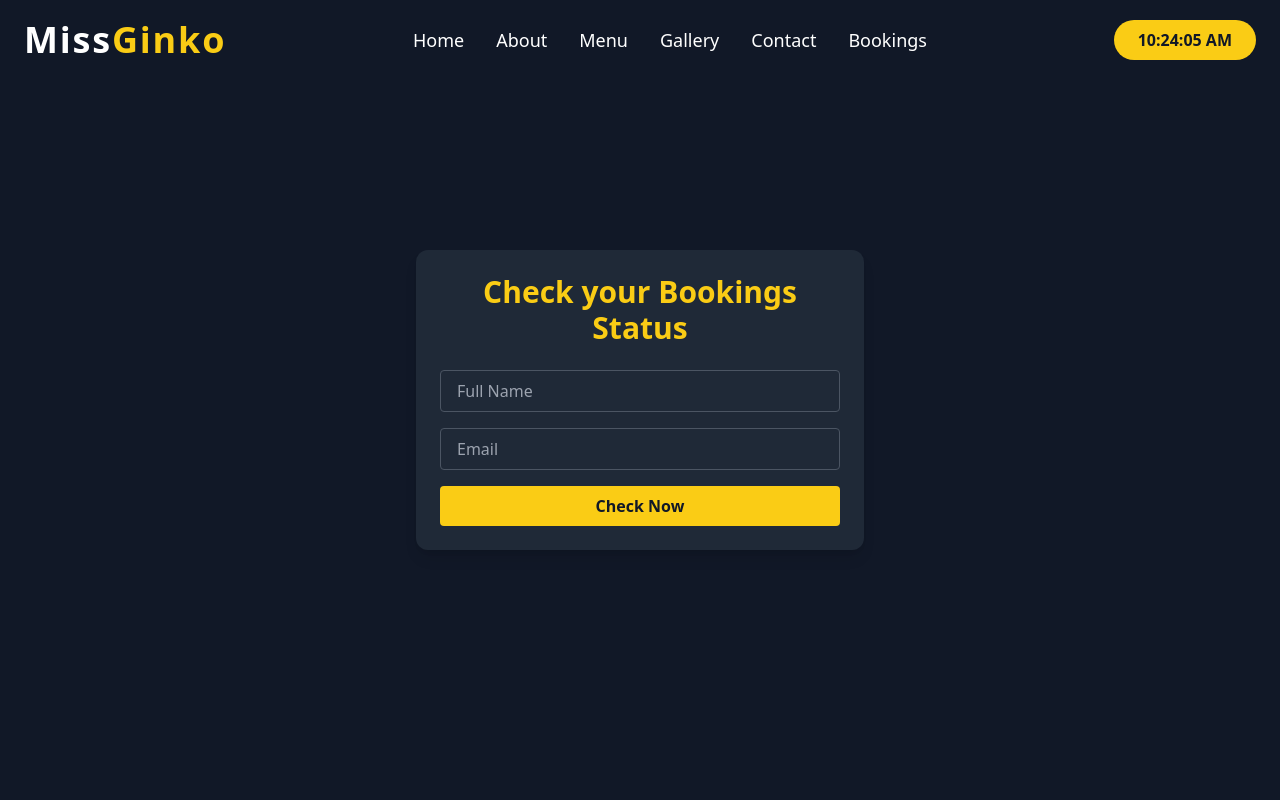
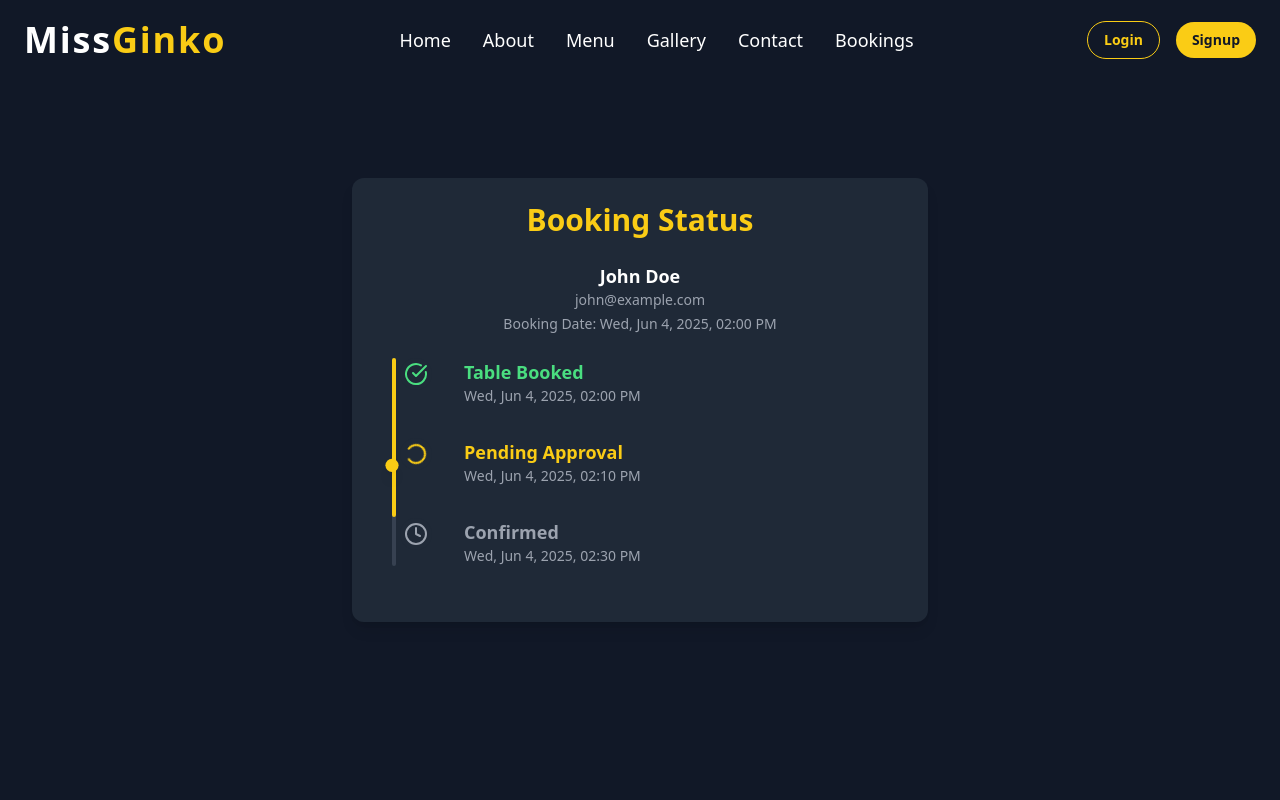
Before and after one commit to Raktimmaity/ginko_new, a React (Vite) app: page /bookings in a window 1280 px wide. Shown: the top 800 px of the page. Built offline with nearby package versions, Linux system fonts and the light colour scheme.

Commit message:
add login and signup form

```diff
--- a/src/components/Hero.jsx
+++ b/src/components/Hero.jsx
@@ -39,6 +39,11 @@ const Hero = () => {
   const videoRef = useRef(null);
   const [status, setStatus] = useState('closed');
   const [showBookTable, setShowBookTable] = useState(false);
+  // Dummy user auth object (Replace this with your actual auth logic)
+const loggedInUser = JSON.parse(localStorage.getItem("user")) || {
+  name: "John Doe",
+  email: "john@example.com",
+};
 
   const checkBarStatus = () => {
     const now = new Date();
@@ -98,6 +103,32 @@ const Hero = () => {
       clearInterval(interval);
     };
   }, []);
+  const [formData, setFormData] = useState({
+  area: "",
+  date: "",
+  time: "",
+  guests: "",
+});
+
+const handleChange = (e) => {
+  const { name, value } = e.target;
+  setFormData((prev) => ({ ...prev, [name]: value }));
+};
+
+const handleSubmit = (e) => {
+  e.preventDefault();
+
+  const bookingData = {
+    ...formData,
+    name: loggedInUser.name,
+    email: loggedInUser.email,
+  };
+
+  // Replace this with real API call
+  console.log("Submitting Booking:", bookingData);
+  alert("Table booked successfully!");
+  setShowBookTable(false);
+};
 
   const renderStatusMessage = () => {
     switch (status) {
@@ -170,55 +201,60 @@ const Hero = () => {
         </button>
       </motion.div>
 
-      <Modal show={showBookTable} onClose={() => setShowBookTable(false)} title="Book a Table">
-        <form className="space-y-4">
-          <select className="w-full px-4 py-2 border border-gray-500 rounded outline-none" required>
+      <Modal
+    show={showBookTable}
+    onClose={() => setShowBookTable(false)}
+    title="Book a Table"
+  >
+    <form className="space-y-4" onSubmit={handleSubmit}>
+      <select
+        name="area"
+        required
+        className="w-full px-4 py-2 border border-gray-500 rounded outline-none"
+        onChange={handleChange}
+        value={formData.area}
+      >
         <option value="">Select Area</option>
         <option value="bar">Bar</option>
         <option value="restaurant">Restaurant</option>
       </select>
-          <input
-            type="text"
-            placeholder="Full Name"
-            className="w-full px-4 py-2 border border-gray-500 rounded outline-none"
-            required
-          />
-          <input
-            type="email"
-            placeholder="Email"
-            className="w-full px-4 py-2 border border-gray-500 rounded outline-none"
-            required
-          />
-          {/* Updated Date Input with min/max */}
+
+      {/* Name and Email hidden but still submitted */}
+      <input type="hidden" name="name" value={loggedInUser.name} />
+      <input type="hidden" name="email" value={loggedInUser.email} />
+
       <input
         type="date"
-            className="w-full px-4 py-2 border border-gray-500 rounded outline-none"
+        name="date"
         required
         min={getTodayDate()}
         max={getMaxDate()}
+        onChange={handleChange}
+        value={formData.date}
+        className="w-full px-4 py-2 border border-gray-500 rounded outline-none"
       />
-          {/* Updated Time Input with min/max */}
       <input
         type="time"
-            className="w-full px-4 py-2 border border-gray-500 rounded outline-none"
+        name="time"
         required
         min={openingTime}
         max={closingTime}
+        onChange={handleChange}
+        value={formData.time}
+        className="w-full px-4 py-2 border border-gray-500 rounded outline-none"
       />
       <input
         type="number"
+        name="guests"
         placeholder="Number of Guests"
+        required
+        onChange={handleChange}
+        value={formData.guests}
         className="w-full px-4 py-2 border border-gray-500 rounded outline-none"
-            required
       />
       <button
         type="submit"
         className="bg-yellow-400 w-full py-2 rounded text-white font-bold hover:bg-yellow-500 cursor-pointer"
-            onClick={(e) => {
-              e.preventDefault();
-              alert("Table booked successfully!");
-              setShowBookTable(false);
-            }}
       >
         Confirm Booking
       </button>
--- a/src/components/Navbar.jsx
+++ b/src/components/Navbar.jsx
@@ -1,12 +1,25 @@
-import React, { useState, useEffect } from "react";
+import React, { useState, useEffect, useRef } from "react";
 import { scroller } from "react-scroll";
 import { Menu, X } from "lucide-react";
 import { NavLink, useNavigate, useLocation } from "react-router-dom";
 import { motion, AnimatePresence } from "framer-motion";
 
 // Modal Component
+const Modal = ({ show, onClose, title, children, footer }) => {
+  const modalRef = useRef();
 
-const Modal = ({ show, onClose, title, children }) => {
+  useEffect(() => {
+    const handleClickOutside = (e) => {
+      if (modalRef.current && !modalRef.current.contains(e.target)) {
+        onClose();
+      }
+    };
+    if (show) {
+      document.addEventListener("mousedown", handleClickOutside);
+    }
+    return () => document.removeEventListener("mousedown", handleClickOutside);
+  }, [show, onClose]);
+
   return (
     <AnimatePresence>
       {show && (
@@ -17,6 +30,7 @@ const Modal = ({ show, onClose, title, children }) => {
           exit={{ opacity: 0 }}
         >
           <motion.div
+            ref={modalRef}
             className="bg-white text-black rounded-2xl w-[90%] max-w-md p-6 relative shadow-xl"
             initial={{ scale: 0.9, y: -30, opacity: 0 }}
             animate={{ scale: 1, y: 0, opacity: 1 }}
@@ -31,6 +45,11 @@ const Modal = ({ show, onClose, title, children }) => {
             </button>
             <h2 className="text-2xl font-bold mb-4 text-center">{title}</h2>
             {children}
+            {footer && (
+              <div className="mt-4 text-sm text-center text-gray-600">
+                {footer}
+              </div>
+            )}
           </motion.div>
         </motion.div>
       )}
@@ -41,15 +60,8 @@ const Modal = ({ show, onClose, title, children }) => {
 const Navbar = () => {
   const [isOpen, setIsOpen] = useState(false);
   const [scrolled, setScrolled] = useState(false);
-  const [showBooking, setShowBooking] = useState(false);
-  const [time, setTime] = useState(new Date().toLocaleTimeString([], { hour: '2-digit', minute: '2-digit', second: '2-digit', hour12: true }));
-  useEffect(() => {
-    const interval = setInterval(() => {
-      setTime(new Date().toLocaleTimeString([], { hour: '2-digit', minute: '2-digit', second: '2-digit', hour12: true }));
-    }, 1000);
-
-    return () => clearInterval(interval);
-  }, []);
+  const [showLogin, setShowLogin] = useState(false);
+  const [showSignup, setShowSignup] = useState(false);
 
   const navigate = useNavigate();
   const location = useLocation();
@@ -69,7 +81,7 @@ const Navbar = () => {
     } else if (section === "menu") {
       navigate("/menu");
     } else if (section === "bookings") {
-    navigate("/bookings"); // <-- Added route for My Bookings
+      navigate("/bookings");
     } else {
       if (location.pathname === "/") {
         scroller.scrollTo(section, {
@@ -94,7 +106,6 @@ const Navbar = () => {
     }
   }, [location]);
 
-  // const sections = ["home", "about", "menu", "gallery", "events", "contact"];
   const sections = ["home", "about", "menu", "gallery", "contact", "bookings"];
 
   return (
@@ -125,9 +136,18 @@ const Navbar = () => {
           </nav>
 
           <div className="hidden md:flex gap-4 items-center">
-            <div className="bg-yellow-400 text-gray-900 font-bold px-6 py-2 rounded-full">
-              {time}
-            </div>
+            <button
+              onClick={() => setShowLogin(true)}
+              className="px-4 py-2 text-sm font-bold rounded-full bg-transparent border border-yellow-400 text-yellow-400 hover:bg-yellow-400 hover:text-gray-900 transition"
+            >
+              Login
+            </button>
+            <button
+              onClick={() => setShowSignup(true)}
+              className="px-4 py-2 text-sm font-bold rounded-full bg-yellow-400 text-gray-900 hover:bg-yellow-500 transition"
+            >
+              Signup
+            </button>
           </div>
 
           <button
@@ -152,65 +172,123 @@ const Navbar = () => {
               {section.charAt(0).toUpperCase() + section.slice(1)}
             </button>
           ))}
-          <div className="mt-8">
-            <div className="bg-yellow-400 text-gray-900 font-bold px-6 py-2 rounded-full">
-              {time}
-            </div>
+          <div className="flex gap-6 mt-8">
+            <button
+              onClick={() => {
+                setShowLogin(true);
+                closeMenu();
+              }}
+              className="px-4 py-2 font-bold rounded-full border border-yellow-400 text-yellow-400 hover:bg-yellow-400 hover:text-gray-900 transition"
+            >
+              Login
+            </button>
+            <button
+              onClick={() => {
+                setShowSignup(true);
+                closeMenu();
+              }}
+              className="px-4 py-2 font-bold rounded-full bg-yellow-400 text-gray-900 hover:bg-yellow-500 transition"
+            >
+              Signup
+            </button>
           </div>
         </div>
       </header>
 
-      {/* Booking Table Modal */}
-      {/* <Modal
-        show={showBooking}
-        onClose={() => setShowBooking(false)}
-        title="Book a Table"
+      {/* Login Modal */}
+      <Modal
+        show={showLogin}
+        onClose={() => setShowLogin(false)}
+        title="Login"
+        footer={
+          <>
+            Don&apos;t have an account?{" "}
+            <button
+              className="text-yellow-500 underline hover:text-yellow-600"
+              onClick={() => {
+                setShowLogin(false);
+                setShowSignup(true);
+              }}
+            >
+              Sign up
+            </button>
+          </>
+        }
       >
         <form className="space-y-4">
-          <select
-            className="w-full px-4 py-2 border border-gray-500 rounded outline-none"
-            required
+          <input
+            type="email"
+            placeholder="Email"
+            className="w-full px-4 py-2 border border-gray-400 rounded outline-none"
+          />
+          <input
+            type="password"
+            placeholder="Password"
+            className="w-full px-4 py-2 border border-gray-400 rounded outline-none"
+          />
+          <button
+            type="submit"
+            className="w-full bg-yellow-400 text-white py-2 rounded font-bold hover:bg-yellow-500"
+            onClick={(e) => {
+              e.preventDefault();
+              alert("Login submitted");
+              setShowLogin(false);
+            }}
           >
-            <option value="">Select Area</option>
-            <option value="bar">Bar</option>
-            <option value="restaurant">Restaurant</option>
-          </select>
+            Login
+          </button>
+        </form>
+      </Modal>
+
+      {/* Signup Modal */}
+      <Modal
+        show={showSignup}
+        onClose={() => setShowSignup(false)}
+        title="Signup"
+        footer={
+          <>
+            Already registered?{" "}
+            <button
+              className="text-yellow-500 underline hover:text-yellow-600"
+              onClick={() => {
+                setShowSignup(false);
+                setShowLogin(true);
+              }}
+            >
+              Login
+            </button>
+          </>
+        }
+      >
+        <form className="space-y-4">
           <input
             type="text"
             placeholder="Full Name"
-            className="w-full px-4 py-2 border border-gray-500 rounded outline-none"
+            className="w-full px-4 py-2 border border-gray-400 rounded outline-none"
           />
           <input
             type="email"
             placeholder="Email"
-            className="w-full px-4 py-2 border border-gray-500 rounded outline-none"
+            className="w-full px-4 py-2 border border-gray-400 rounded outline-none"
           />
           <input
-            type="date"
-            className="w-full px-4 py-2 border border-gray-500 rounded outline-none"
-          />
-          <input
-            type="time"
-            className="w-full px-4 py-2 border border-gray-500 rounded outline-none"
-          />
-          <input
-            type="number"
-            placeholder="Number of Guests"
-            className="w-full px-4 py-2 border border-gray-500 rounded outline-none"
+            type="password"
+            placeholder="Password"
+            className="w-full px-4 py-2 border border-gray-400 rounded outline-none"
           />
           <button
             type="submit"
-            className="bg-yellow-400 w-full py-2 rounded text-white font-bold hover:bg-yellow-500 cursor-pointer"
+            className="w-full bg-yellow-400 text-white py-2 rounded font-bold hover:bg-yellow-500"
             onClick={(e) => {
               e.preventDefault();
-              alert("Table booked successfully!");
-              setShowBooking(false);
+              alert("Signup submitted");
+              setShowSignup(false);
             }}
           >
-            Confirm Booking
+            Signup
           </button>
         </form>
-      </Modal> */}
+      </Modal>
     </>
   );
 };
--- a/src/pages/Bookings.jsx
+++ b/src/pages/Bookings.jsx
@@ -1,122 +1,160 @@
-import React, { useState } from "react";
+import React from "react";
+import { motion } from "framer-motion";
+import { CheckCircle, Clock, Loader2 } from "lucide-react";
+
+const booking = {
+  name: "John Doe",
+  email: "john@example.com",
+  bookedAt: "2025-06-04T14:00:00",
+  timeline: [
+    {
+      title: "Table Booked",
+      status: "completed",
+      time: "2025-06-04T14:00:00",
+    },
+    {
+      title: "Pending Approval",
+      status: "processing",
+      time: "2025-06-04T14:10:00",
+    },
+    {
+      title: "Confirmed",
+      status: "upcoming",
+      time: "2025-06-04T14:30:00",
+    },
+  ],
+};
+
+const formatDate = (dateStr) => {
+  return new Date(dateStr).toLocaleString("en-US", {
+    weekday: "short",
+    year: "numeric",
+    month: "short",
+    day: "numeric",
+    hour: "2-digit",
+    minute: "2-digit",
+  });
+};
 
 const Bookings = () => {
-  const [formData, setFormData] = useState({ name: "", email: "" });
-  const [errors, setErrors] = useState({ name: "", email: "" });
-  const [loading, setLoading] = useState(false);
+  // Simulate user login state:
+  // Set to null to simulate not logged in
+  const user = {
+    name: "John Doe",
+    email: "john@example.com",
+  };
+  // const user = null; // uncomment this line to simulate logged out state
 
-  const validate = () => {
-    let isValid = true;
-    const newErrors = { name: "", email: "" };
+  if (!user) {
+    // Show login prompt when user not logged in
+    return (
+      <section className="min-h-screen bg-gray-900 text-white flex items-center justify-center p-4">
+        <div className="max-w-md w-full bg-gray-800 rounded-xl p-6 shadow-lg text-center">
+          <h2 className="text-3xl font-bold mb-4 text-yellow-400">
+            Please login first
+          </h2>
+          <p className="mb-6 text-gray-400">
+            You need to be logged in to view your booking status
+          </p>
+          {/* <button
+            className="px-6 py-2 bg-yellow-400 text-gray-900 font-semibold rounded hover:bg-yellow-500"
+            onClick={() => alert("Redirect to login page or open login modal")}
+          >
+            Login Now
+          </button> */}
+        </div>
+      </section>
+    );
+  }
 
-    if (!formData.name.trim()) {
-      newErrors.name = "Name is required";
-      isValid = false;
-    }
+  // User logged in — show booking timeline
 
-    if (!formData.email.trim()) {
-      newErrors.email = "Email is required";
-      isValid = false;
-    } else if (!/\S+@\S+\.\S+/.test(formData.email)) {
-      newErrors.email = "Invalid email format";
-      isValid = false;
-    }
-
-    setErrors(newErrors);
-    return isValid;
-  };
-
-  const handleSubmit = async (e) => {
-    e.preventDefault();
-    if (validate()) {
-      setLoading(true);
-      setTimeout(() => {
-        alert("Booking details submitted!");
-        setFormData({ name: "", email: "" });
-        setErrors({ name: "", email: "" });
-        setLoading(false);
-      }, 2000); // simulate network request
-    }
-  };
+  const totalSteps = booking.timeline.length;
+  const activeIndex = booking.timeline.findIndex(
+    (step) => step.status === "upcoming"
+  );
+  const currentActiveStep = activeIndex === -1 ? totalSteps - 1 : activeIndex - 1;
+  const activeStepForDot = Math.max(currentActiveStep, 0);
+  const fillHeight =
+    activeIndex === -1
+      ? "100%"
+      : `${((activeIndex + 0.3) / totalSteps) * 100}%`;
+  const dotPosition = `${((activeStepForDot + 0.5) / totalSteps) * 100}%`;
 
   return (
-    <>
     <section className="min-h-screen bg-gray-900 text-white flex items-center justify-center p-4">
-      <div className="max-w-md w-full bg-gray-800 rounded-xl p-6 shadow-lg">
+      <div className="max-w-xl w-full bg-gray-800 rounded-xl p-6 shadow-lg">
         <h2 className="text-3xl font-bold mb-6 text-yellow-400 text-center">
-          Check your Bookings Status
+          Booking Status
         </h2>
-        <form className="space-y-4" onSubmit={handleSubmit}>
-          <div>
-            <input
-              type="text"
-              placeholder="Full Name"
-              className={`w-full px-4 py-2 border ${
-                errors.name ? "border-red-500" : "border-gray-600"
-              } rounded outline-none bg-transparent text-white`}
-              value={formData.name}
-              onChange={(e) =>
-                setFormData({ ...formData, name: e.target.value })
-              }
-              disabled={loading}
-            />
-            {errors.name && (
-              <p className="text-red-500 text-sm mt-1">{errors.name}</p>
-            )}
-          </div>
 
-          <div>
-            <input
-              type="email"
-              placeholder="Email"
-              className={`w-full px-4 py-2 border ${
-                errors.email ? "border-red-500" : "border-gray-600"
-              } rounded outline-none bg-transparent text-white`}
-              value={formData.email}
-              onChange={(e) =>
-                setFormData({ ...formData, email: e.target.value })
-              }
-              disabled={loading}
-            />
-            {errors.email && (
-              <p className="text-red-500 text-sm mt-1">{errors.email}</p>
-            )}
-          </div>
+        <div className="mb-6 text-center">
+          <p className="text-lg font-semibold">{user.name}</p>
+          <p className="text-sm text-gray-400">{user.email}</p>
+          <p className="text-sm text-gray-400 mt-1">
+            Booking Date: {formatDate(booking.bookedAt)}
+          </p>
+        </div>
 
-          <button
-            type="submit"
-            className="w-full py-2 rounded bg-yellow-400 text-gray-900 font-bold hover:bg-yellow-500 disabled:opacity-70 disabled:cursor-not-allowed flex items-center justify-center"
-            disabled={loading}
-          >
-            {loading ? (
-              <svg
-                className="animate-spin h-5 w-5 mr-2 text-gray-900"
-                xmlns="http://www.w3.org/2000/svg"
-                fill="none"
-                viewBox="0 0 24 24"
+        <div className="relative pl-6">
+          <div className="absolute top-0 left-4 h-full w-1 bg-gray-700 rounded"></div>
+
+          <motion.div
+            className="absolute left-4 w-1 bg-yellow-400 rounded origin-top"
+            style={{ height: fillHeight }}
+            initial={{ height: 0 }}
+            animate={{ height: fillHeight }}
+            transition={{ duration: 0.6 }}
+          />
+
+          <motion.div
+            className="absolute left-[calc(1rem-6px)] w-3 h-3 bg-yellow-400 rounded-full shadow-lg"
+            style={{ top: dotPosition }}
+            initial={{ scale: 0.8, y: -6 }}
+            animate={{ scale: [1, 1.3, 1], y: [0, -8, 0] }}
+            transition={{ repeat: Infinity, duration: 2, ease: "easeInOut" }}
+          />
+
+          {booking.timeline.map((step, index) => {
+            const isCompleted = step.status === "completed";
+            const isProcessing = step.status === "processing";
+            const isUpcoming = step.status === "upcoming";
+
+            const icon = isCompleted ? (
+              <CheckCircle className="text-green-400" />
+            ) : isProcessing ? (
+              <Loader2 className="animate-spin text-yellow-400" />
+            ) : (
+              <Clock className="text-gray-400" />
+            );
+
+            const statusColor = isCompleted
+              ? "text-green-400"
+              : isProcessing
+              ? "text-yellow-400"
+              : "text-gray-400";
+
+            return (
+              <motion.div
+                key={index}
+                initial={{ opacity: 0, x: -30 }}
+                animate={{ opacity: 1, x: 0 }}
+                transition={{ duration: 0.4, delay: index * 0.2 }}
+                className="flex items-start space-x-4 relative z-10 mb-8"
               >
-                <circle
-                  className="opacity-25"
-                  cx="12"
-                  cy="12"
-                  r="10"
-                  stroke="currentColor"
-                  strokeWidth="4"
-                ></circle>
-                <path
-                  className="opacity-75"
-                  fill="currentColor"
-                  d="M4 12a8 8 0 018-8v4a4 4 0 00-4 4H4z"
-                ></path>
-              </svg>
-            ) : null}
-            {loading ? "Checking..." : "Check Now"}
-          </button>
-        </form>
+                <div className="bg-gray-800 rounded-full p-1 z-20">{icon}</div>
+                <div>
+                  <p className={`text-lg font-semibold ${statusColor}`}>
+                    {step.title}
+                  </p>
+                  <p className="text-sm text-gray-400">{formatDate(step.time)}</p>
+                </div>
+              </motion.div>
+            );
+          })}
+        </div>
       </div>
     </section>
-    <hr className="border-gray-600" />
-    </>
   );
 };
 
```
Lines whose indentation alone changed are shown as unchanged.
